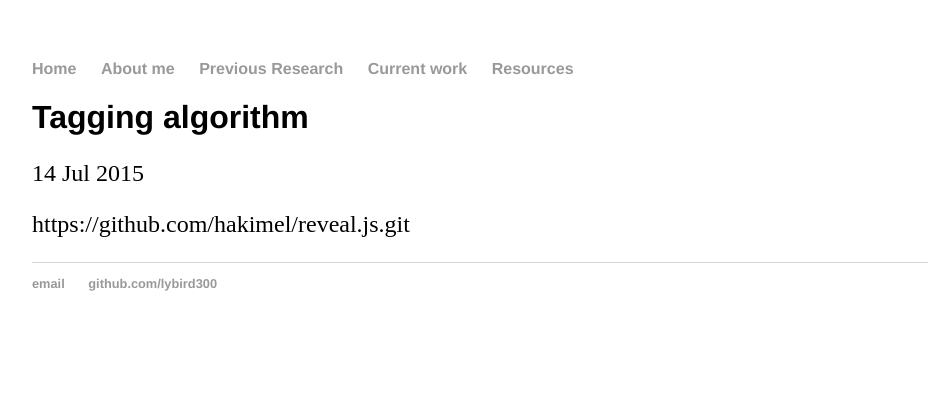
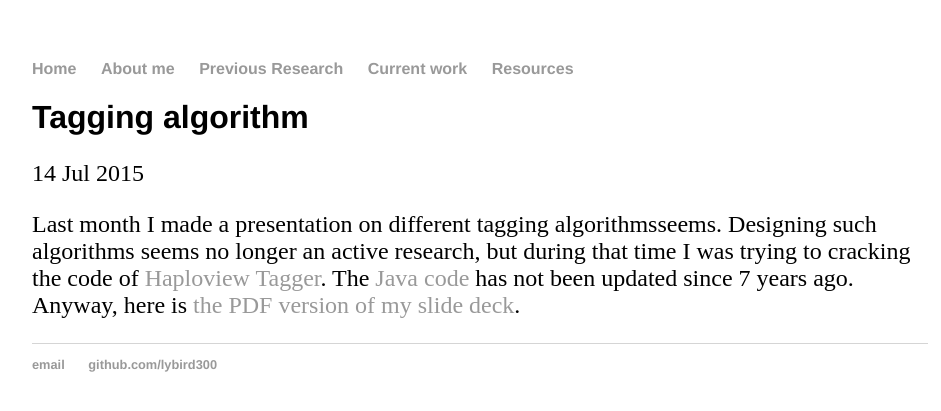
Before and after one commit to lybird300/lybird300.github.io, a Jekyll site: the page built from _posts/2015-07-14-tagging.md, in a window 1280 px wide. Shown: the top 411 px of the page, without its empty margins (160-1101 px from the left). Built offline with Jekyll 4.4.1, drawn with Linux system fonts in a browser that asks for light colours.

Commit message:
Update 2015-07-14-tagging.md

```diff
--- a/_posts/2015-07-14-tagging.md
+++ b/_posts/2015-07-14-tagging.md
@@ -3,5 +3,5 @@ layout: post
 title: "Tagging algorithm"
 date: 2015-7-14
 ---
-
-https://github.com/hakimel/reveal.js.git
+Last month I made a presentation on different tagging algorithmsseems. Designing such algorithms seems no longer an active research, but during that time I was trying to cracking the code of <a href="https://www.broadinstitute.org/tagger-0">Haploview Tagger</a>. The <a href="https://github.com/lybird300/Haploview/tree/master/edu/mit/wi/tagger">Java code</a> has not been updated since 7 years ago.
+Anyway, here is <a href="https://lybird300.github.io/YLin_July8_2015_TagSNPSelection.pdf">the PDF version of my slide deck</a>.
```
